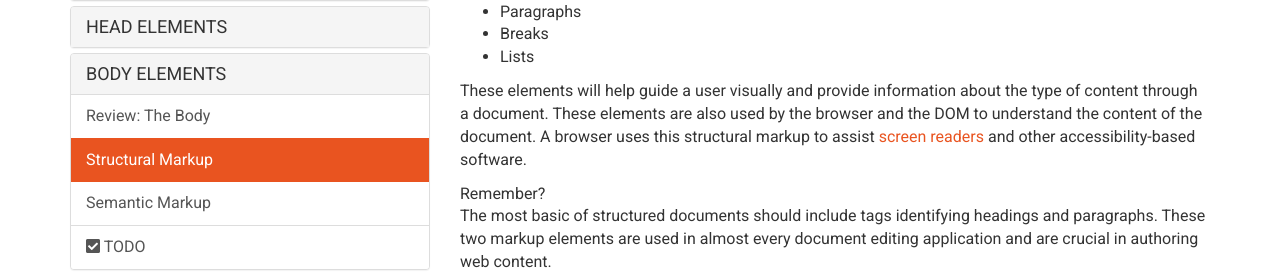
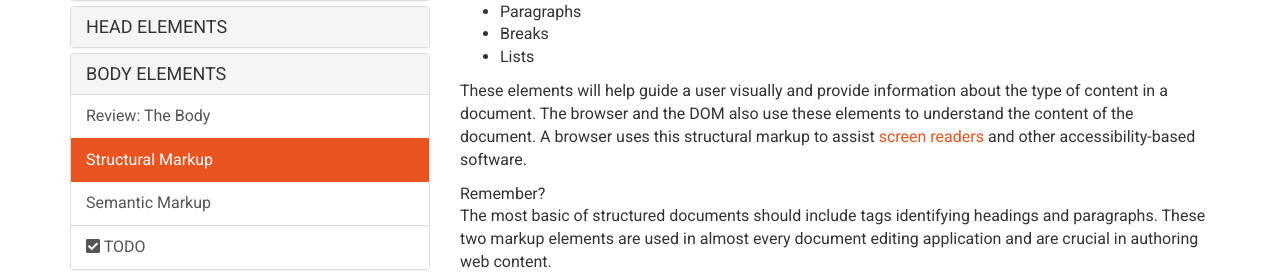
Before and after one commit to Montana-Media-Arts/webDesignFall2024, a Jekyll site: the page built from _docs/topic-05/05-body-elements/page-02.md, in a window 1280 px wide and 1003 px high. Shown: the part 275-549 px from the top of the window. Built offline with Jekyll 4.4.1, drawn with Linux system fonts in a browser that asks for light colours; nearby versions of some CDN libraries.

Commit message:
Update page-02.md

```diff
--- a/_docs/topic-05/05-body-elements/page-02.md
+++ b/_docs/topic-05/05-body-elements/page-02.md
@@ -15,7 +15,7 @@ tags: markup, structural
 - Breaks
 - Lists
 
-These elements will help guide a user visually and provide information about the type of content through a document. These elements are also used by the browser and the DOM to understand the content of the document. A browser uses this structural markup to assist [screen readers](http://www.afb.org/prodBrowseCatResults.aspx?CatID=49) and other accessibility-based software.
+These elements will help guide a user visually and provide information about the type of content in a document. The browser and the DOM also use these elements to understand the content of the document. A browser uses this structural markup to assist [screen readers](http://www.afb.org/prodBrowseCatResults.aspx?CatID=49) and other accessibility-based software.
 
 <p><span class="remember-text">Remember?</span><br/>
 The most basic of structured documents should include tags identifying headings and paragraphs. These two markup elements are used in almost every document editing application and are crucial in authoring web content.</p>
```
